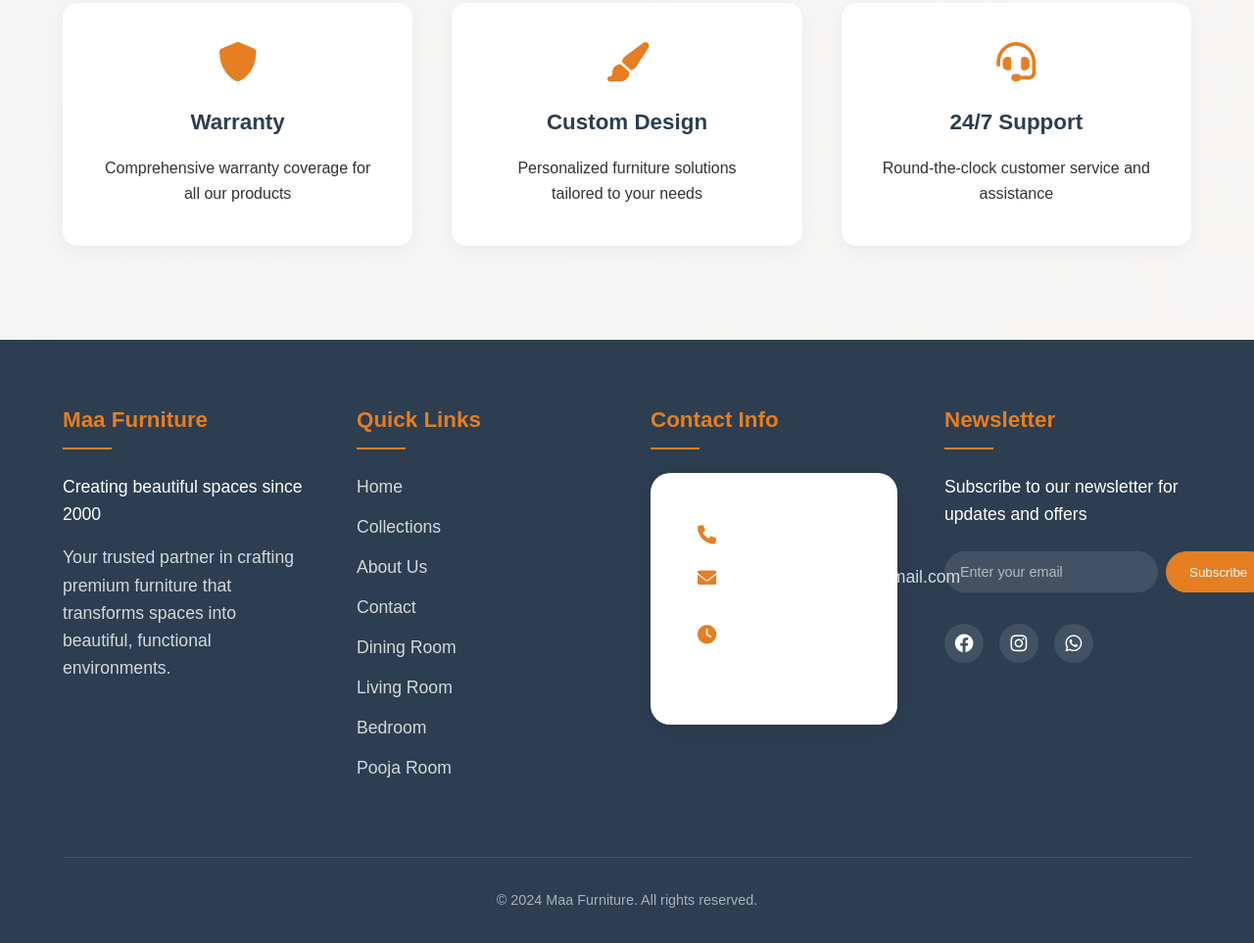
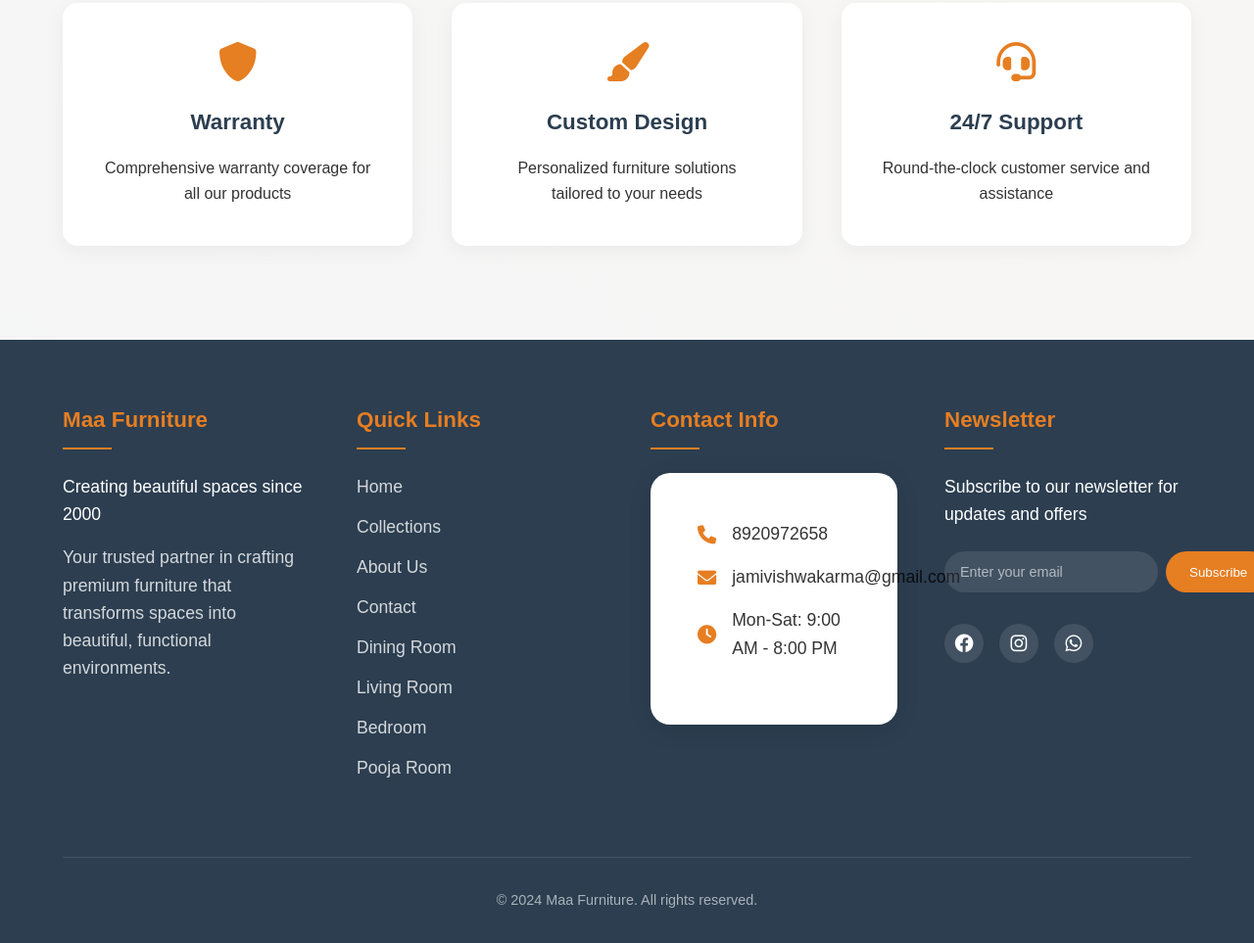
Before and after one commit to karavi17/maafurniture, a plain HTML site: page index.html in a window 1280 px wide. Shown: the part 4136-5099 px from the top of the page at 98% size. Drawn offline with nearby package versions, Linux system fonts and the light colour scheme.

Commit message:
styles.css

```diff
--- a/styles.css
+++ b/styles.css
@@ -688,7 +688,7 @@ footer::before {
     margin-bottom: 1rem;
     display: flex;
     align-items: center;
-    color: rgba(255, 255, 255, 0.8);
+    color: rgba(0, 0, 0, 0.8);
 }
 
 .contact-info i {
```
